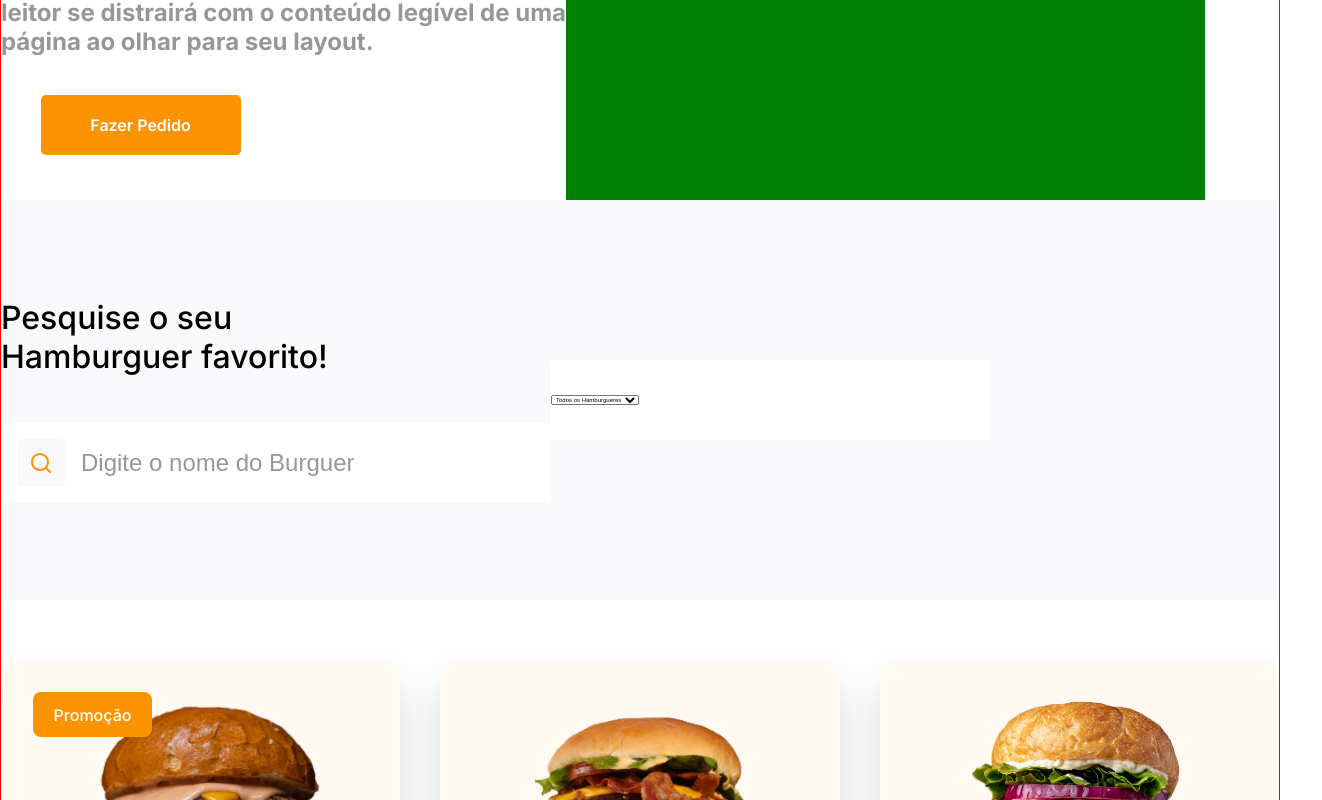
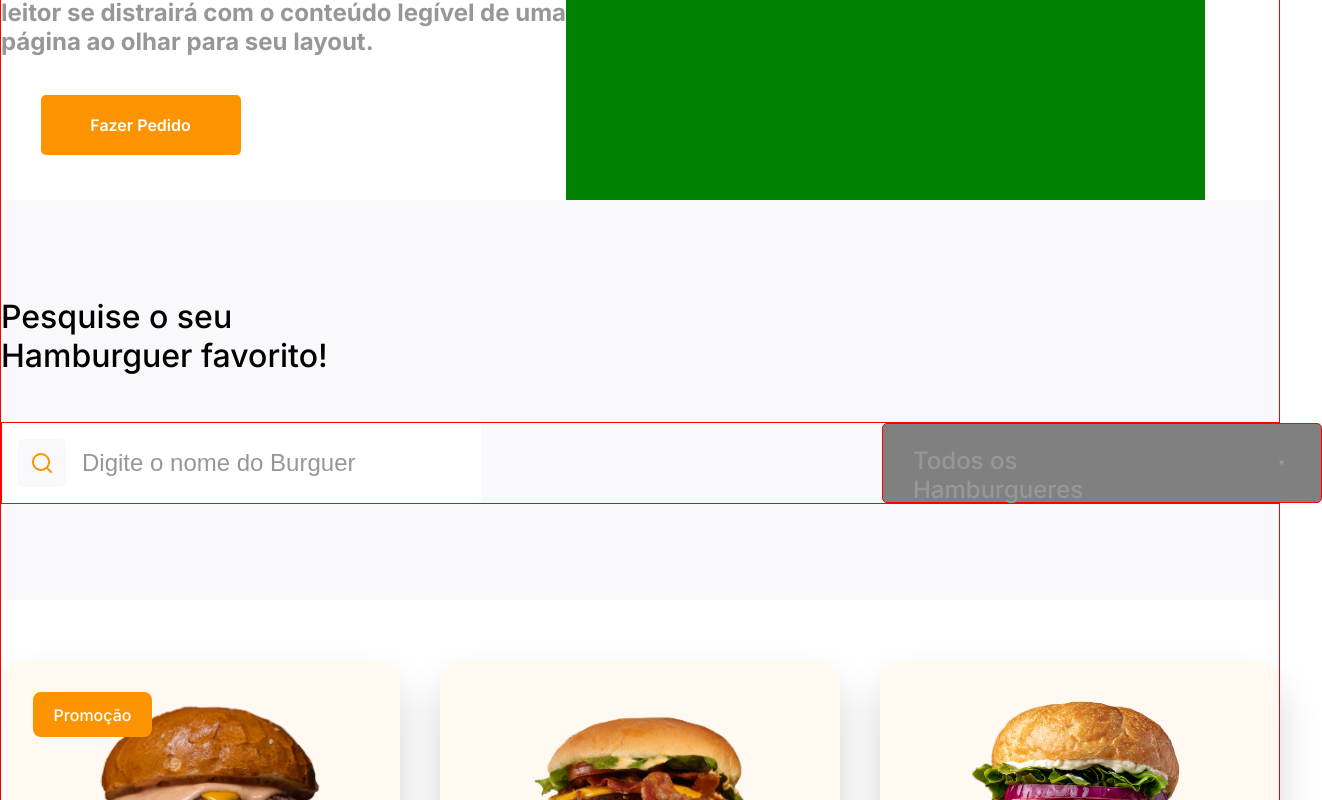
Before and after one commit to Toteck/AC-Delivery, a React (Vite) app: page / in a window 1280 px wide. Shown: the part 475-1275 px from the top of the page, 1322 px wide, since content can reach past the window. Built offline with nearby package versions, Linux system fonts and the light colour scheme; a web font is replaced by a local one.

Commit message:
style: alteracoes na class container-tipo e criacao do componente lista

```diff
--- a/src/App.css
+++ b/src/App.css
@@ -96,8 +96,22 @@ h1 {
   height: 40rem;
   display: flex;
   align-items: center;
+  flex-direction: column;
+  justify-content: center;
   margin-bottom: 6rem;
   background-color: #F9F9FB;
+}
+
+.menu-search #title-search {
+  align-self: flex-start;
+}
+
+.menu-search .menu-search-row {
+  border: 1px solid red;
+  display: flex;
+  flex-direction: row;
+  gap: 40rem;
+  width: 100%;
 }
 
 
@@ -119,6 +133,28 @@ h1 {
   align-items: center;
   gap: 0 1.6rem;
 }
+
+.menu-search .container-tipo {
+  background-color: #fff;
+  width: 44rem;
+  height: 8rem;
+  border-radius: 0.5rem;
+
+  display: flex;
+  flex-direction: row;
+  align-items: center;
+}
+
+.menu-search .menu-search-row .container-tipo #tipo-hamburguer {
+  width: 100%;
+  height: 100%;
+  font-size: 2.4rem;
+  border: none;
+  padding-left: 3rem;
+  color: var(--second-color);
+}
+
+.menu-search .menu-search-row .container-tipo #tipo-hamburguer
 
 .menu-search .container-search .icon-search {
   height: 2.4rem;
--- a/src/App.jsx
+++ b/src/App.jsx
@@ -1,7 +1,8 @@
 import './App.css'
-import {Button} from './components/Button'
+import { Button } from './components/Button'
 import Logos from "./Logos/AC.png"
-import {Produto} from "./components/Produto"
+import { Produto } from "./components/Produto"
+import { Lista } from "./components/Lista"
 
 
 
@@ -9,7 +10,7 @@ export default function App() {
   return (
     <div className='container'>
       <header>
-        <img id="AC" src= {Logos} alt="Logo do site"/>
+        <img id="AC" src={Logos} alt="Logo do site" />
         <div id="Menu">
           <h1>Início</h1>
           <h1>Burgers</h1>
@@ -21,8 +22,8 @@ export default function App() {
       <div className='menu-side'>
         <div id='menu-left'>
           <h2>😋  Perde tempo não!</h2>
-        <h1>O Hamburguer<br/> mais delicioso<br/> da Sua Cidade</h1>
-        <h3>É um fato estabelecido há muito tempo que um<br/>leitor se distrairá com o conteúdo legível de uma<br/>página ao olhar para seu layout.</h3>
+          <h1>O Hamburguer<br /> mais delicioso<br /> da Sua Cidade</h1>
+          <h3>É um fato estabelecido há muito tempo que um<br />leitor se distrairá com o conteúdo legível de uma<br />página ao olhar para seu layout.</h3>
           <Button>Fazer Pedido</Button>
         </div>
         <div className='menu-right'>
@@ -30,33 +31,34 @@ export default function App() {
         </div>
       </div>
       <div className="menu-search">
-        <div className='menu-search-left'>
-          <h1 id="title-search">Pesquise o seu<br/>Hamburguer favorito!</h1>
+        <h1 id="title-search">Pesquise o seu<br />Hamburguer favorito!</h1>
+        <div className='menu-search-row'>
           <div className="container-search">
             <a id="icon-search">
               <img className="icon-search" src='src/assets/img/frame-1.svg'></img>
             </a>
             <input type="search" placeholder="Digite o nome do Burguer"></input>
           </div>
-        </div>
-        <div className='menu-search-right'>
           <div className="container-tipo">
-          <label for="tipo-hamburguer"></label>
+            <Lista options={['Todos os Hamburgueres', 'Tradicional', 'Mexicano']} />
+            {/* <label for="tipo-hamburguer"></label>
           <select id="tipo-hamburguer" name="tipo-hamburguer">
             <option value="tradicional">Todos os Hamburgueres</option>
             <option value="tradicional">Tradicional</option>
-          </select>
+          </select>  */}
           </div>
         </div>
+
+
       </div>
       <footer>
 
-        <Produto promocao={true} caminho={'src/assets/img/card-burger-1-1.png'} tipo={'Tradicional'} titulo={'Texas Burguer'} preco={"25,50"}/>
-        <Produto promocao={false} caminho={'src/assets/img/card-burger-2-3.png'} tipo={'Tradicional'} titulo={'Texas Burguer'} preco={"25,50"}/>
-        <Produto promocao={false} caminho={'src/assets/img/card-burger-3-1.png'} tipo={'Tradicional'} titulo={'Texas Burguer'} preco={"25,50"}/>
-        <Produto promocao={false} caminho={'src/assets/img/card-burger-4-1.png'} tipo={'Tradicional'} titulo={'Texas Burguer'} preco={"25,50"}/>
-        <Produto promocao={false} caminho={'src/assets/img/card-burger-1-2.png'} tipo={'Tradicional'} titulo={'Texas Burguer'} preco={"25,50"}/>
-        <Produto promocao={true} caminho={'src/assets/img/card-burger-2-3.png'} tipo={'Tradicional'} titulo={'Texas Burguer'} preco={"25,50"}/>
+        <Produto promocao={true} caminho={'src/assets/img/card-burger-1-1.png'} tipo={'Tradicional'} titulo={'Texas Burguer'} preco={"25,50"} />
+        <Produto promocao={false} caminho={'src/assets/img/card-burger-2-3.png'} tipo={'Tradicional'} titulo={'Texas Burguer'} preco={"25,50"} />
+        <Produto promocao={false} caminho={'src/assets/img/card-burger-3-1.png'} tipo={'Tradicional'} titulo={'Texas Burguer'} preco={"25,50"} />
+        <Produto promocao={false} caminho={'src/assets/img/card-burger-4-1.png'} tipo={'Tradicional'} titulo={'Texas Burguer'} preco={"25,50"} />
+        <Produto promocao={false} caminho={'src/assets/img/card-burger-1-2.png'} tipo={'Tradicional'} titulo={'Texas Burguer'} preco={"25,50"} />
+        <Produto promocao={true} caminho={'src/assets/img/card-burger-2-3.png'} tipo={'Tradicional'} titulo={'Texas Burguer'} preco={"25,50"} />
       </footer>
     </div>
 
--- /dev/null
+++ b/src/components/Lista/index.jsx
@@ -0,0 +1,37 @@
+import { useState } from "react";
+import './style.css'
+export function Lista({options}) {
+  const [isOpen, setIsOpen] = useState(false);
+  const [selectedOption, setSelectedOption] = useState(['Todos os Hamburgueres']);
+
+  function toggleOptionsList() {
+    setIsOpen(!isOpen);
+  }
+
+
+  function handleOptionClick(option) {
+    setSelectedOption(option);
+    setIsOpen(false);
+  }
+
+  return(
+    <div className="custom-select">
+
+      <div className="select-header" onClick={toggleOptionsList}>
+        <span className="selected-option">{selectedOption}</span>
+        <span className="select-icon">&#9660;</span>
+      {isOpen && (
+      <ul className="options-list">
+          {options.map((option, index) => (
+            <li key={index} onClick={() => handleOptionClick(option)}>
+              {option}
+            </li>
+          ))}
+        </ul>
+
+      )}
+
+      </div>
+    </div>
+  )
+}
--- /dev/null
+++ b/src/components/Lista/style.css
@@ -0,0 +1,66 @@
+* {
+  margin: 0;
+  padding: 0;
+  font-size: 62.5%;
+}
+
+
+.custom-select {
+  border: 1px solid red;
+  background-color: gray;
+  border-radius: 0.5rem;
+  color: #979797;
+  font-size: 2.4rem;
+  font-family: Inter;
+
+  width: 44rem;
+  height: 8rem;
+  padding-left: 3rem;
+
+  display: flex;
+  flex-direction: row;
+  align-items: center;
+
+  cursor: pointer;
+
+}
+
+.custom-select .select-header {
+  display: flex;
+  flex-direction: row;
+  align-items: center;
+  gap: 8.4rem;
+  position: relative;
+}
+
+.custom-select .select-header .selected-option {
+  font-size: 2.4rem;
+
+  display: flex;
+  width: 28rem;
+  height: 3.4rem;
+}
+
+/* .custom-select .select-header .select-icon {
+} */
+
+.custom-select .options-list {
+  position: absolute;
+  background-color: #f9f9f9;
+  min-width: 160px;
+  box-shadow: 0px 8px 16px 0px rgba(0,0,0,0.2);
+  z-index: 1;
+  list-style: none;
+  top: 100%;
+  width: 100%;
+
+}
+
+.custom-select .options-list li {
+  font-size: 2.4rem;
+  padding: 1rem;
+}
+
+.custom-select .options-list li:hover {
+  background-color: #f1f1f1;
+}
```
Lines whose indentation alone changed are shown as unchanged.
